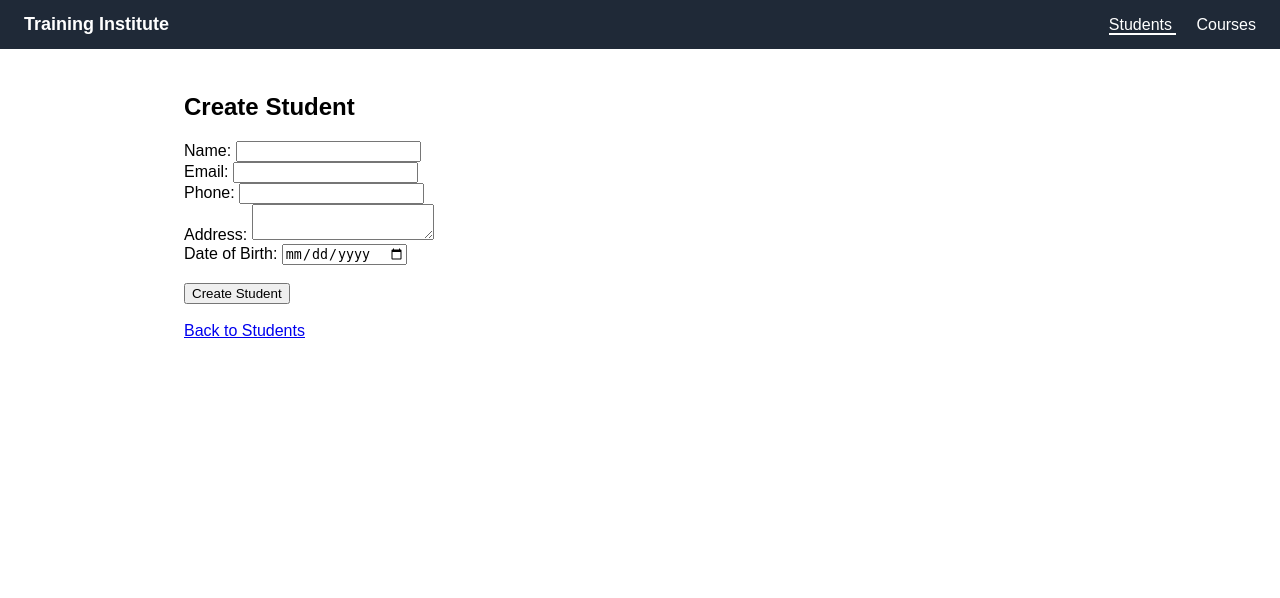
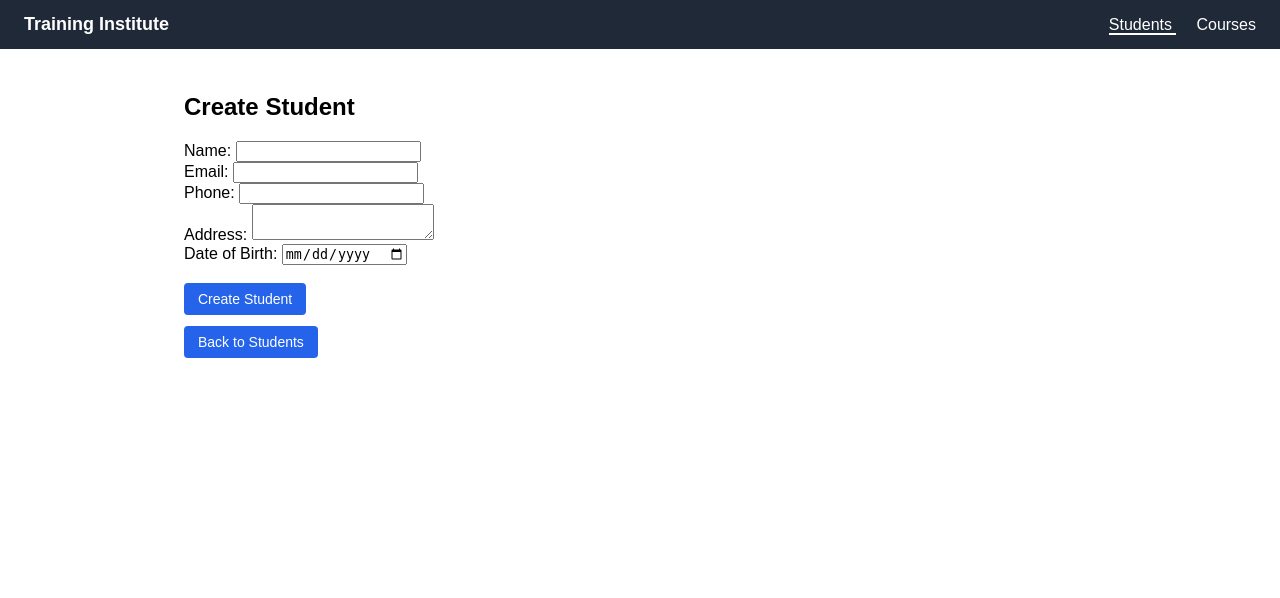
Before and after one commit to Rejina000/6CS056-Workshop, a Laravel app: page /students/create in a window 1280 px wide. Shown: the top 598 px of the page. Run offline with Laravel 12, Linux system fonts and the light colour scheme.

Commit message:
Fixed create student button

```diff
--- a/resources/views/student/create.blade.php
+++ b/resources/views/student/create.blade.php
@@ -14,11 +14,11 @@
 
         <br>
 
-        <button type="submit">Create Student</button>
+        <button type="submit" class="btn">Create Student</button>
     </form>
 
     <br>
 
-    <a href="{{ route('students.index') }}">Back to Students</a>
+    <a href="{{ route('students.index') }}" class="btn">Back to Students</a>
 
 @endsection
```
